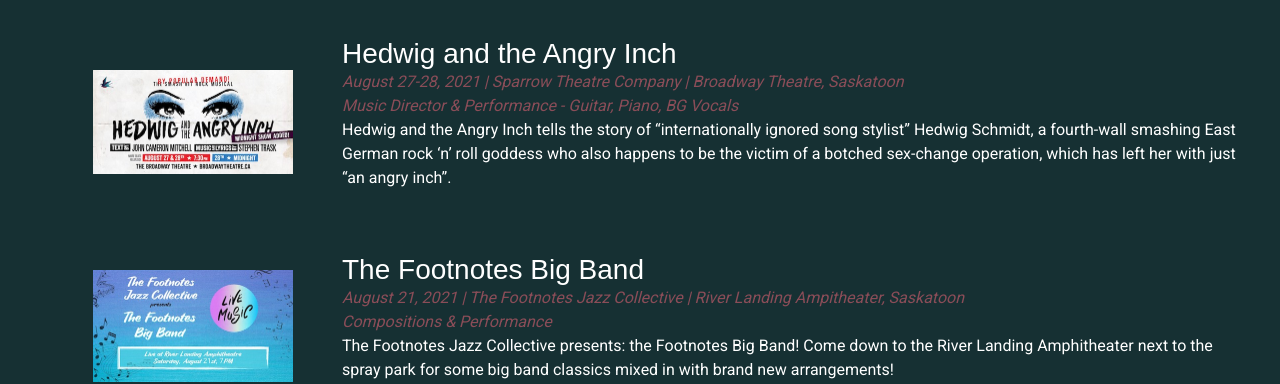
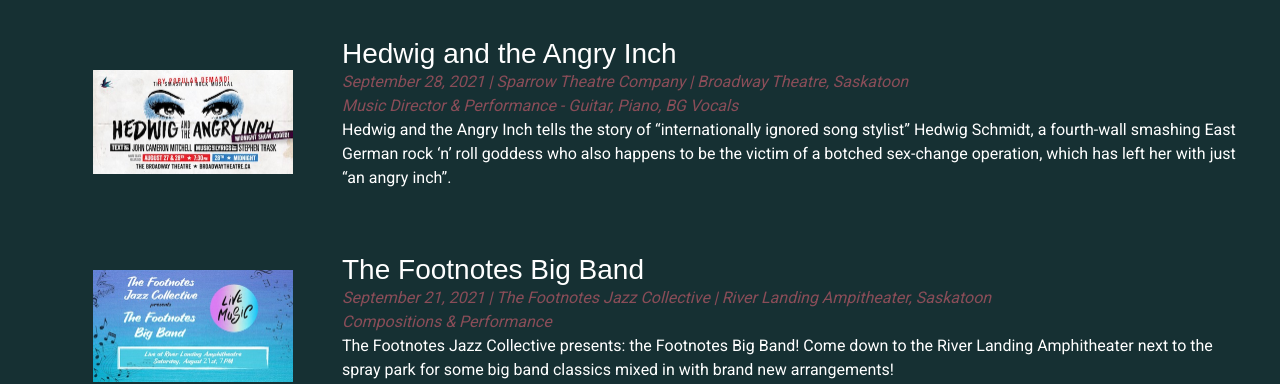
Before and after one commit to carmengoetz/spencer-krips-music, a Vue app: page /events in a window 1280 px wide. Shown: the part 1390-1774 px from the top of the page. Built offline with nearby package versions, Linux system fonts and the light colour scheme.

Commit message:
fixed events

```diff
--- a/src/components/Event.vue
+++ b/src/components/Event.vue
@@ -15,7 +15,16 @@
       <v-col cols="12" md="9" align-self="start" class="event__text">
         <h3 class="event__title">{{ title }}</h3>
         <div class="event__date-who-where">
-          {{ displayDate }} | {{ who }} |
+          {{
+            date === "TBD"
+              ? date
+              : date.toLocaleDateString("en-US", {
+                  year: "numeric",
+                  month: "long",
+                  day: "numeric",
+                })
+          }}
+          | {{ who }} |
           {{ where }}
         </div>
         <div class="event__what">{{ what }}</div>
@@ -34,7 +43,7 @@
     link: String,
     image: String,
     title: String,
-    displayDate: String,
+    date: [Date, String],
     who: String,
     where: String,
     what: String,
--- a/src/constants/events.ts
+++ b/src/constants/events.ts
@@ -2,8 +2,7 @@
   index: number;
   title: string;
   who: string;
-  date: string;
-  displayDate: string;
+  date: Date | string;
   where: string;
   what: string;
   description: string;
@@ -17,8 +16,7 @@
       index: 0,
       title: "The Footnotes Big Band",
       who: "The Footnotes Jazz Collective",
-      date: "2021-09-21 23:59:59",
-      displayDate: "August 21, 2021",
+      date: new Date("2021-09-21T23:59:59"),
       where: "River Landing Ampitheater, Saskatoon",
       what: "Compositions & Performance",
       description:
@@ -30,8 +28,7 @@
       index: 1,
       title: "Hedwig and the Angry Inch",
       who: "Sparrow Theatre Company",
-      date: "2021-09-28 23:59:59",
-      displayDate: "August 27-28, 2021",
+      date: new Date("2021-09-28T23:59:59"),
       where: "Broadway Theatre, Saskatoon",
       what: "Music Director & Performance - Guitar, Piano, BG Vocals",
       description:
@@ -43,8 +40,7 @@
       index: 2,
       title: "Back in the Swing of Things!",
       who: "Saskatoon Jazz Orchestra",
-      date: "2021-11-13 23:59:59",
-      displayDate: "November 13, 2021",
+      date: new Date("2021-11-13T23:59:59"),
       where: "Broadway Theatre, Saskatoon",
       what: "Performance - Bass Trombone",
       description:
@@ -56,8 +52,7 @@
       index: 3,
       title: "Folktales & Festivities",
       who: "Katrina MacKinnon & Terri-Lynn Mitchell",
-      date: "2021-12-05 23:59:59",
-      displayDate: "December 5, 2021",
+      date: new Date("2021-12-05T23:59:59"),
       where: "The Bassment, Saskatoon",
       what: "Composition",
       description:
@@ -69,8 +64,7 @@
       index: 4,
       title: "Make a Joyful Noise",
       who: "Saskatoon Jazz Orchestra",
-      date: "2021-12-11 23:59:59",
-      displayDate: "December 11, 2021",
+      date: new Date("2021-12-11T23:59:59"),
       where: "Broadway Theatre, Saskatoon",
       what: "Performance - First Trombone",
       description:
@@ -82,8 +76,7 @@
       index: 5,
       title: "The Fab 4 and More: Beatles for Big Band",
       who: "Saskatoon Jazz Orchestra",
-      date: "2022-05-13 23:59:59",
-      displayDate: "May 13, 2022",
+      date: new Date("2022-05-13T23:59:59"),
       where: "Broadway Theatre, Saskatoon",
       what: "Performance - Third Trombone",
       description:
@@ -95,8 +88,7 @@
       index: 6,
       title: "Dimensions in Sound",
       who: "Saskatoon Jazz Orchestra",
-      date: "2022-06-17 23:59:59",
-      displayDate: "June 17, 2022",
+      date: new Date("2022-06-17T23:59:59"),
       where: "Broadway Theatre, Saskatoon",
       what: "Performance - First Trombone",
       description:
@@ -108,8 +100,7 @@
       index: 7,
       title: "Disney's Frozen - In Concert Live to Film",
       who: "Saskatoon Symphony Orchestra",
-      date: "2099-01-29 23:59:59",
-      displayDate: "TBD",
+      date: "TBD",
       where: "TCU Place, Saskatoon",
       what: "Performance - Bass Trombone",
       description:
--- a/src/views/Events.vue
+++ b/src/views/Events.vue
@@ -15,7 +15,7 @@
           :link="item.link"
           :image="item.image"
           :title="item.title"
-          :displayDate="item.displayDate"
+          :date="item.date"
           :who="item.who"
           :where="item.where"
           :what="item.what"
@@ -33,7 +33,7 @@
           :link="item.link"
           :image="item.image"
           :title="item.title"
-          :displayDate="item.displayDate"
+          :date="item.date"
           :who="item.who"
           :where="item.where"
           :what="item.what"
@@ -55,11 +55,11 @@
   components: { Event },
   data: () => {
     const pastEvents = Events.events
-      .filter((e) => new Date(e.date) < new Date())
-      .sort((a, b) => (new Date(a.date) < new Date(b.date) ? 1 : -1));
+      .filter((e) => e.date < new Date())
+      .sort((a, b) => (a.date < b.date ? 1 : -1));
     const upcomingEvents = Events.events
-      .filter((e) => new Date(e.date) > new Date())
-      .sort((a, b) => (new Date(a.date) > new Date(b.date) ? 1 : -1));
+      .filter((e) => e.date === "TBD" || e.date > new Date())
+      .sort((a, b) => (a.date > b.date || b.date !== "TBD" ? 1 : -1));
 
     return {
       pastEvents,
```
